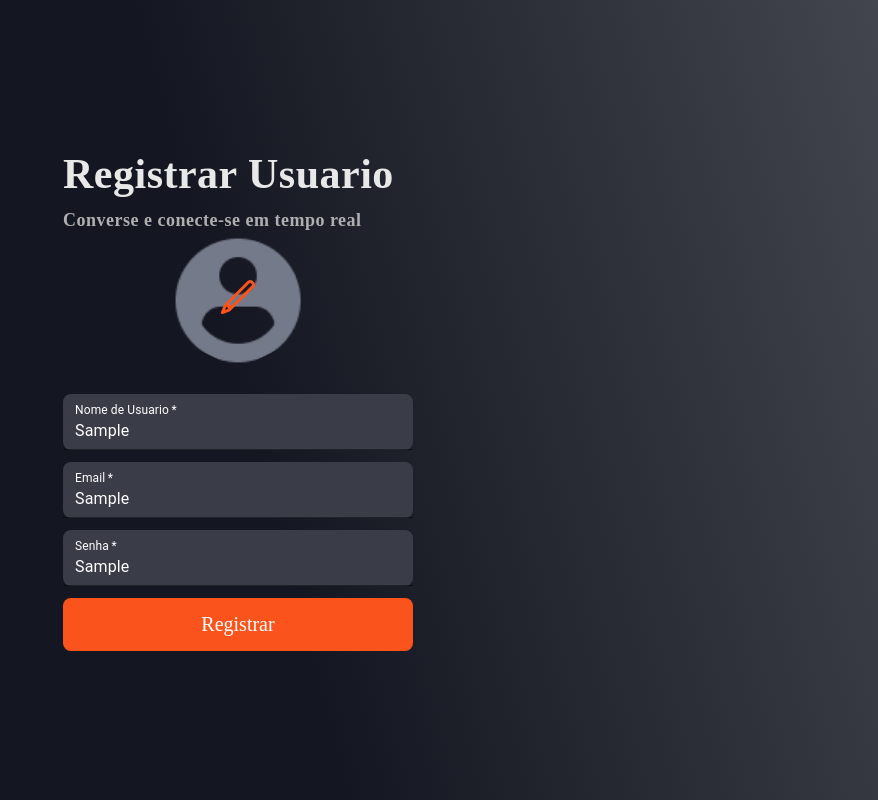
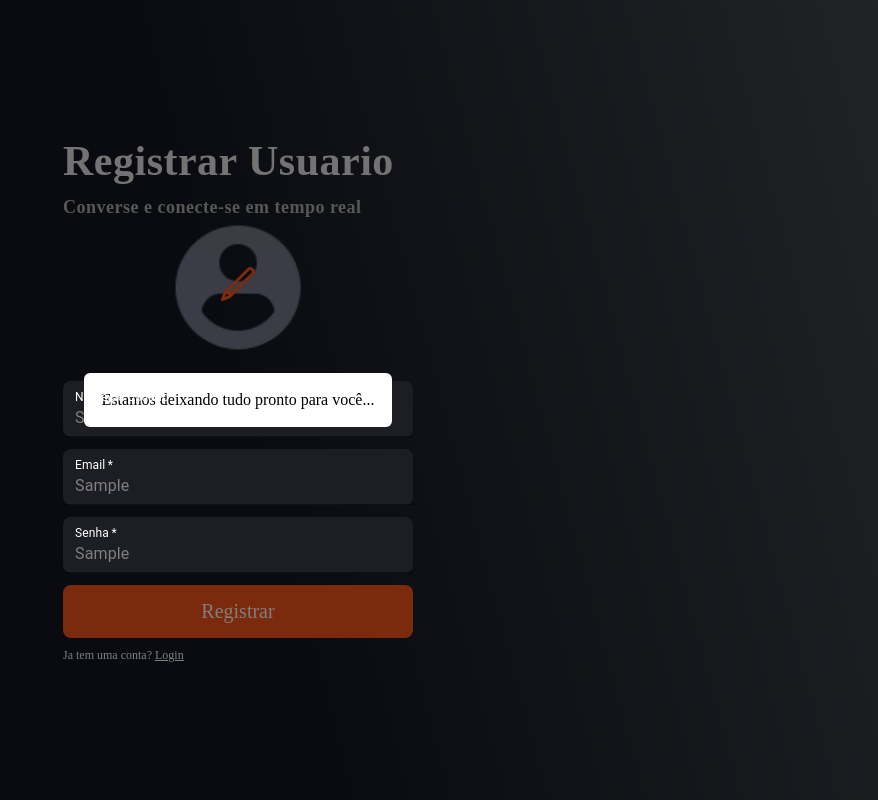
Before and after one commit to VilelaMarcus/real-time-chat, a React (Vite) app: page /register in a window 1280 px wide. Both pictures are taken after typing "Sample", "Sample", "Sample" into the empty fields and a click on the button "Registrar". Shown: the whole page, without its empty margins (402-1280 px from the left). Built offline with nearby package versions, Linux system fonts and the light colour scheme; no server answers.

Commit message:
Commit: 1 versao do app funcionando e deployada
Autor: Marcus Vilela

Data: 14-02-2024

A primeira vvesao esta feita e deployada no vercel,
estou tratando de fazer alguns refinamentos na ui e
em algumas funcionalidades para a proxima versao
evitar bugs.

```diff
--- a/src/components/Chat/Chat.jsx
+++ b/src/components/Chat/Chat.jsx
@@ -1,6 +1,5 @@
 import { useState } from 'react';
 import SendIcon from '@mui/icons-material/Send';
-import { ChatContainer, ChatHeader, MessagesContainer, ChatInputContainer, ChatInput, SendMessageButton } from './Chat.styles';
 import Messages from '../Messages/Messages';
 import { useSelector } from 'react-redux';
 import {
@@ -16,6 +15,17 @@ import { db, storage } from "../../db.js";
 import { v4 as uuid } from "uuid";
 import { getDownloadURL, ref, uploadBytesResumable } from "firebase/storage";
 import { getOtherUserName } from '../../utils/parseName.js';
+import {
+  ChatContainer,
+  ChatHeader,
+  MessagesContainer,
+  ChatInputContainer,
+  ChatInput,
+  SendMessageButton,
+  EmptyChatContainer,
+  EmptyChatTitle,
+} from './Chat.styles';
+
 
 const Chat = () => {
   const {
@@ -105,7 +115,14 @@ const Chat = () => {
   return (
     <ChatContainer>
       {chatId === '' ? (
-        <div>Envie e receba mensagens no melhor aplicativo de mensagens online</div>
+        <>
+        <ChatHeader />
+        <EmptyChatContainer>
+          <EmptyChatTitle>
+            Envie e receba mensagens no melhor aplicativo de mensagens online
+          </EmptyChatTitle>
+        </EmptyChatContainer>
+        </>
       ) : (
         <>
           <ChatHeader>
--- a/src/components/Chat/Chat.styles.js
+++ b/src/components/Chat/Chat.styles.js
@@ -1,4 +1,17 @@
 import styled from 'styled-components';
+
+
+export const EmptyChatContainer = styled.div`
+  display: flex;
+  flex-direction: column;
+  align-items: center;
+  justify-content: center;
+  height: 100%;
+`;
+
+export const EmptyChatTitle = styled.h2`
+  color: #333; /* cor do texto */
+`;
 
 export const ChatContainer = styled.div`
   display: flex;
--- a/src/components/Chats/Chats.jsx
+++ b/src/components/Chats/Chats.jsx
@@ -51,7 +51,7 @@ const Chats = () => {
   if (chats.length === 0) {
     return (
       <CenteredContainer>
-        <div>No chats available.</div>
+        <h3>Voce ainda nao tem nenhum chat</h3>
       </CenteredContainer>
     );
   }
--- a/src/pages/Register/Register.jsx
+++ b/src/pages/Register/Register.jsx
@@ -9,9 +9,12 @@ import { doc, setDoc } from "firebase/firestore";
 
 import { useDispatch } from "react-redux"
 import { actions } from "../../redux/slices/userSlice.js";
-import { useNavigate } from "react-router-dom";
+import { useNavigate, Link } from "react-router-dom";
 
 import {
+    ModalContainer,
+    ModalContent,
+    LoadingText,
     FormContainer,
     ProfileImage,
     RegisterButton,
@@ -31,12 +34,14 @@ import { toBase64 } from "../../utils/to-base64";
 const Register = () => {
     const [err, setErr] = useState(false);
     const [file, setFile] = useState();
+    const [loading, setLoading] = useState(false);
     const [logoUrl, setLogoUrl] = useState();
 
     const navigate = useNavigate();
     const dispatch = useDispatch();
 
     const handleSubmit = async (e) => {
+        setLoading(true);
         e.preventDefault();
         const displayName = e.target[0].value;
         const email = e.target[1].value;
@@ -77,11 +82,13 @@ const Register = () => {
             } catch (err) {
                 console.log(err);
                 setErr(true);
+                setLoading(false);
             }
             });
         });
     } catch (err) {
       setErr(true);
+      setLoading(false);
     }
 };
 
@@ -162,8 +169,14 @@ const handleSelectLogo = async event => {
                     }}
                 />
                 <RegisterButton type="submit">Registrar</RegisterButton>
-
-            {err && <span>Something went wrong</span>}
+                {loading &&
+                    <ModalContainer>
+                        <ModalContent>
+                            <LoadingText>Estamos deixando tudo pronto para você...</LoadingText>
+                        </ModalContent>
+                    </ModalContainer>
+                }
+            <p style={{ color: 'white', marginTop: '10px', fontSize: '1.5vh' }}>Ja tem uma conta? <Link to="/login" style={{ color: 'white', textDecoration: 'underline' }}>Login</Link></p>
             </FormContainer>
         </RegisterContent>
     );
--- a/src/pages/Register/Register.styles.js
+++ b/src/pages/Register/Register.styles.js
@@ -11,6 +11,31 @@ const RegisterContent = styled.div`
   justify-content: center; /* Centraliza horizontalmente */
   align-items: center; /* Centraliza verticalmente */
 `;
+
+
+const ModalContainer = styled.div`
+  position: fixed;
+  top: 0;
+  left: 0;
+  width: 100%;
+  height: 100%;
+  background-color: rgba(0, 0, 0, 0.5);
+  display: flex;
+  justify-content: center;
+  align-items: center;
+`;
+
+const ModalContent = styled.div`
+  background-color: white;
+  padding: 18px;
+  border-radius: 6px;
+`;
+
+const LoadingText = styled.p`
+  font-size: 16px;
+`;
+
+
 
 const InputForm = styled.input`
   background-color: #3e404b;
@@ -176,6 +201,9 @@ const InputStyleForm = {
 export { Icon2, IconWrapper2, Input2, UploadHeading2 };
 
 export {
+  ModalContainer,
+  ModalContent,
+  LoadingText,
   RegisterContent,
   InputForm,
   InputStyleForm,
@@ -193,61 +221,3 @@ export {
   Icon,
   IconWrapper,
 };
-
-// const EmptyInnerContainer = styled.div`
-//   width: 100%;
-//   height: 100%;
-//   justify-content: center;
-//   align-items: center;
-//   display: flex;
-//   flex-direction: column;
-//   align-self: center;
-// `;
-
-// const EmptyTitle = styled.h2`
-//   font-size: 1.125rem;
-//   font-weight: bold;
-//   font-stretch: normal;
-//   font-style: normal;
-//   line-height: 1.22;
-//   letter-spacing: normal;
-//   text-align: center;
-//   color: #bdbebe; ;
-// `;
-
-// const EmptySubtitle = styled.p`
-//   font-size: 1.125rem;
-//   font-weight: normal;
-//   font-stretch: normal;
-//   font-style: italic;
-//   line-height: 1.22;
-//   letter-spacing: normal;
-//   text-align: center;
-//   color: #bdbebe;
-//   margin-top: 1rem;
-//   margin-bottom: ${rem(30)};
-// `;
-
-// const HeroSection = styled.div`
-//   background: var(--grey-500);
-//   padding: ${rem(30)};
-// `;
-
-// const Container = styled.div`
-//   width: 100%;
-//   height: 100%;
-//   justify-content: center;
-//   align-items: center;
-//   background: var(--white-200);
-//   padding-bottom: ${rem(130)};
-// `;
-
-// const CoverPhoto = styled.div`
-//   display: flex;
-//   justify-content: flex-end;
-//   margin-top: ${rem(80)};
-//   height: ${rem(200)};
-//   background: url(${props => props.src}), var(--black-500);
-//   background-size: cover;
-//   background-position: center;
-// `;
```
